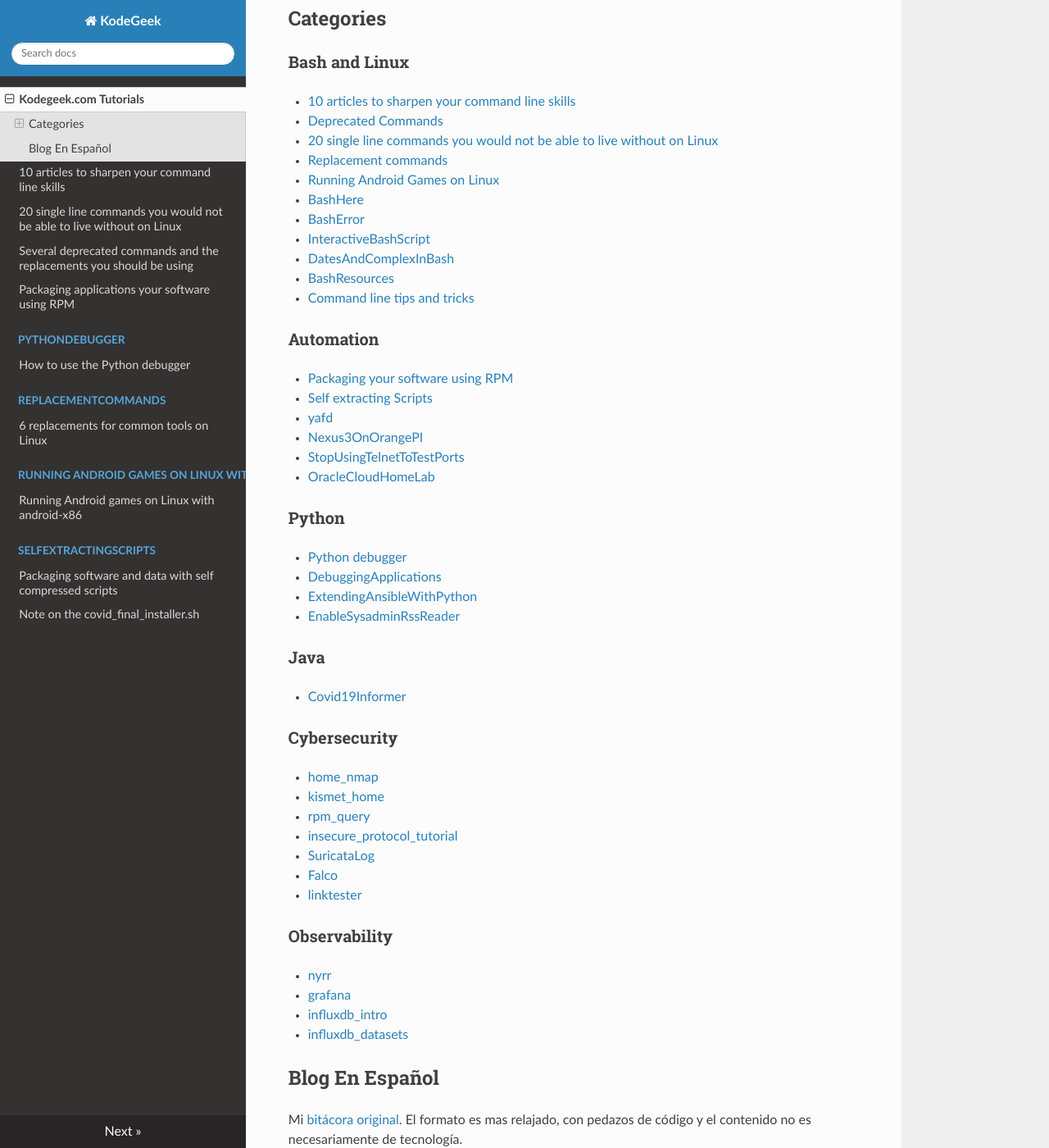
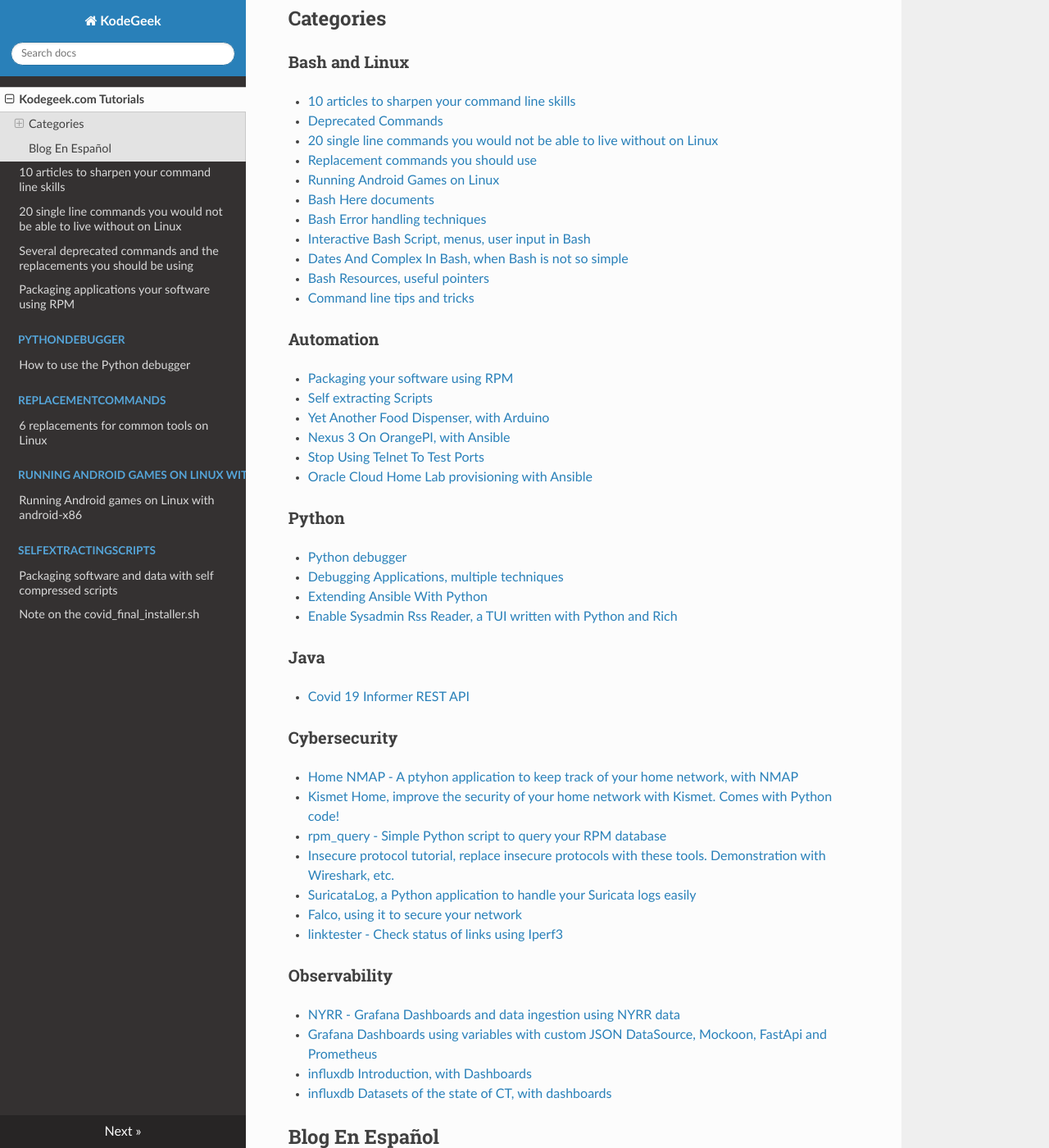
Before and after one commit to josevnz/tutorials, an MkDocs documentation site: the page built from docs/README.md, in a window 1280 px wide and 1400 px high, scrolled down 250 px. Shown: the whole window at 82% size. Built offline with MkDocs 1.6.1, drawn with Linux system fonts in a browser that asks for light colours; nearby versions of some CDN libraries; some of the changed text lies outside the part shown.

Commit message:
Improvements on tutorial descriptions

```diff
--- a/docs/README.md
+++ b/docs/README.md
@@ -1,8 +1,8 @@
 # Kodegeek.com Tutorials
 
-Tutorials for code published in Enable Sysadmin, FreeCodeCamp, Medium.
+Over the years I wrote several tutorials with Open Source code, here is a summary of them.
 
-I tried my best to group them by categories
+I tried my best to group them by categories.
 
 ## Categories
 
@@ -11,51 +11,51 @@ I tried my best to group them by categories
 * [10 articles to sharpen your command line skills](10-articles-to-sharpen-your-command-line-skills.md)
 * [Deprecated Commands](DeprecatedCommandsTutorial.md)
 * [20 single line commands you would not be able to live without on Linux](20-single-line-commands-you-would-not-be-able-to-live-without-on-Linux.md)
-* [Replacement commands](ReplacementCommands/README.md)
+* [Replacement commands you should use](ReplacementCommands/README.md)
 * [Running Android Games on Linux](Running-Android-games-on-Linux-with-android-x86/README.md)
-* [BashHere](BashHere/README.md)
-* [BashError](BashError/README.md)
-* [InteractiveBashScript](InteractiveBashScript/README.md)
-* [DatesAndComplexInBash](DatesAndComplexInBash/README.md)
-* [BashResources](BashResources/README.md)
+* [Bash Here documents](BashHere/README.md)
+* [Bash Error handling techniques](BashError/README.md)
+* [Interactive Bash Script, menus, user input in Bash](InteractiveBashScript/README.md)
+* [Dates And Complex In Bash, when Bash is not so simple](DatesAndComplexInBash/README.md)
+* [Bash Resources, useful pointers](BashResources/README.md)
 * [Command line tips and tricks](CommandLineTipsAndTricks/README.md)
 
 ### Automation
 
 * [Packaging your software using RPM](Packaging_your_software_using_RPM.md)
 * [Self extracting Scripts](SelfExtractingScripts/README.md)
-* [yafd](yafd/README.md)
-* [Nexus3OnOrangePI](Nexus3OnOrangePI/README.md)
-* [StopUsingTelnetToTestPorts](StopUsingTelnetToTestPorts/README.md)
-* [OracleCloudHomeLab](OracleCloudHomeLab/README.md)
+* [Yet Another Food Dispenser, with Arduino](yafd/README.md)
+* [Nexus 3 On OrangePI, with Ansible](Nexus3OnOrangePI/README.md)
+* [Stop Using Telnet To Test Ports](StopUsingTelnetToTestPorts/README.md)
+* [Oracle Cloud Home Lab provisioning with Ansible](OracleCloudHomeLab/README.md)
 
 ### Python
 
 * [Python debugger](PythonDebugger/README.md)
-* [DebuggingApplications](DebuggingApplications/README.md)
-* [ExtendingAnsibleWithPython](ExtendingAnsibleWithPython/README.md)
-* [EnableSysadminRssReader](EnableSysadminRssReader/README.md)
+* [Debugging Applications, multiple techniques](DebuggingApplications/README.md)
+* [Extending Ansible With Python](ExtendingAnsibleWithPython/README.md)
+* [Enable Sysadmin Rss Reader, a TUI written with Python and Rich](EnableSysadminRssReader/README.md)
 
 ### Java
 
-* [Covid19Informer](Covid19Informer/README.md)
+* [Covid 19 Informer REST API](Covid19Informer/README.md)
 
 ### Cybersecurity
 
-* [home_nmap](home_nmap/README.md)
-* [kismet_home](kismet_home/README.md)
-* [rpm_query](rpm_query/README.md)
-* [insecure_protocol_tutorial](insecure_protocol_tutorial/README.md)
-* [SuricataLog](SuricataLog/README.md)
-* [Falco](Falco/README.md)
-* [linktester](linktester/README.md)
+* [Home NMAP - A ptyhon application to keep track of your home network, with NMAP](home_nmap/README.md)
+* [Kismet Home, improve the security of your home network with Kismet. Comes with Python code!](kismet_home/README.md)
+* [rpm_query - Simple Python script to query your RPM database](rpm_query/README.md)
+* [Insecure protocol tutorial, replace insecure protocols with these tools. Demonstration with Wireshark, etc.](insecure_protocol_tutorial/README.md)
+* [SuricataLog, a Python application to handle your Suricata logs easily](SuricataLog/README.md)
+* [Falco, using it to secure your network](Falco/README.md)
+* [linktester - Check status of links using Iperf3](linktester/README.md)
 
 ### Observability
 
-* [nyrr](nyrr/README.md)
-* [grafana](grafana/README.md)
-* [influxdb_intro](influxdb_intro/README.md)
-* [influxdb_datasets](influxdb_datasets/README.md)
+* [NYRR - Grafana Dashboards and data ingestion using NYRR data](nyrr/README.md)
+* [Grafana Dashboards using variables with custom JSON DataSource, Mockoon, FastApi and Prometheus](grafana/README.md)
+* [influxdb Introduction, with Dashboards](influxdb_intro/README.md)
+* [influxdb Datasets of the state of CT, with dashboards](influxdb_datasets/README.md)
 
 ## Blog En Español
 
```
